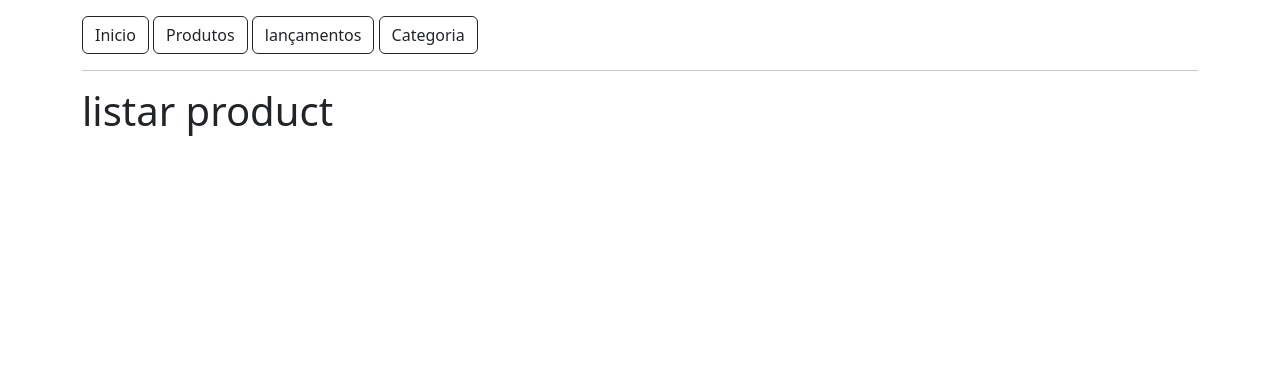
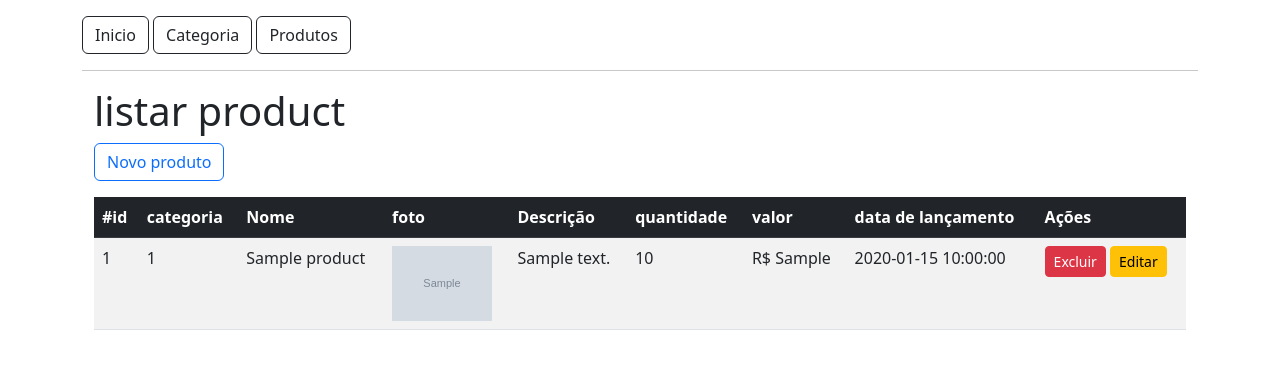
Before and after one commit to Pablohenrique2/beacademy-devstart-php-db, a PHP site: page /produto in a window 1280 px wide. Shown: the top 369 px of the page. Run offline with PHP 8.4, Linux system fonts and the light colour scheme; tables that the repository leaves empty or names only in its code hold one stand-in row (values such as "Sample post"); grey boxes marked "Sample" are stand-in pictures.

Commit message:
adicionando a funcionalidade de listar e cadastrar produtos

```diff
--- a/config/Routes.php
+++ b/config/Routes.php
@@ -13,6 +13,7 @@ $routes = [
   '/' => createRouter(IndexController::class, "loginAction"),
   '/produto' => createRouter(ProductController::class, 'listAction'),
   '/produto/novo' => createRouter(ProductController::class, 'addAction'),
+  '/produto/editar' => createRouter(ProductController::class, 'editAction'),
   '/categorias' => createRouter(CategoryController::class, "listAction"),
   '/categorias/nova' => createRouter(CategoryController::class, "addAction"),
   '/categorias/excluir' => createRouter(CategoryController::class, "removeAction"),
--- a/src/Controller/ProductController.php
+++ b/src/Controller/ProductController.php
@@ -4,16 +4,46 @@ declare(strict_types=1);
 
 namespace App\Controller;
 
+use App\Connection\Connection;
+use LDAP\Result;
+
 class ProductController extends AbstractController
 {
   public function listAction(): void
   {
-    parent::render("product/list");
+    $con = Connection::getConnection();
+    $query = "SELECT * FROM tb_product";
+    $result = $con->prepare($query);
+    $result->execute();
+
+    parent::render("product/list", $result);
   }
+
+
   public function addAction(): void
   {
-    parent::render("product/add");
+    $con = Connection::getConnection();
+    if ($_POST) {
+      $name = $_POST['name'];
+      $description = $_POST['description'];
+      $photo = $_POST['photo'];
+      $value = $_POST['value'];
+      $category = $_POST['category'];
+      $quantity  = $_POST['quantity'];
+      $createAt = date('Y-m-d H:i:s');
+      $result = $con->prepare(
+        "INSERT INTO tb_product (name,description,photo,value,category_id,quantity,create_at)
+      values('{$name}','{$description}','{$photo}','{$value}','{$category}','{$quantity}','{$createAt}')"
+      );
+      $result->execute();
+      echo "cadastro realizado com sucesso";
+    }
+    $result = $con->prepare("SELECT * FROM tb_category");
+    $result->execute();
+    parent::render("product/add", $result);
   }
+
+
   public function editAction(): void
   {
     parent::render("product/edit");
--- a/src/View/menu/nav.php
+++ b/src/View/menu/nav.php
@@ -1,7 +1,7 @@
 <nav class="mt-3">
   <a href="/" class="btn btn-outline-dark">Inicio</a>
+  <a href="/categorias" class="btn btn-outline-dark">Categoria</a>
   <a href="/produto" class="btn btn-outline-dark">Produtos</a>
-  <a href="/produto/novo" class="btn btn-outline-dark">lançamentos</a>
-  <a href="/categorias" class="btn btn-outline-dark">Categoria</a>
+
 </nav>
 <hr>
--- a/src/View/product/list.php
+++ b/src/View/product/list.php
@@ -1 +1,47 @@
-<h1>listar product</h1>
+<div class="container">
+  <h1>listar product</h1>
+  <div class="mb-3">
+    <a href="/produto/novo" class="btn btn-outline-primary">Novo produto</a>
+  </div>
+  <table class="table table-hover table-striped">
+    <thead class="table-dark">
+      <tr>
+        <th>#id</th>
+        <th>categoria</th>
+        <th>Nome</th>
+        <th>foto</th>
+        <th>Descrição</th>
+        <th>quantidade</th>
+        <th>valor</th>
+        <th>data de lançamento</th>
+        <th>Ações</th>
+
+
+      </tr>
+    </thead>
+
+    <tbody>
+      <?php
+      while ($product = $data->fetch(\PDO::FETCH_ASSOC)) {
+        extract($product);
+        echo "<tr>";
+        echo " <td>{$id}</td>";
+        echo " <td>{$category_id}</td>";
+        echo " <td>{$name}</td>";
+        echo " <td><img width=100px; src='{$photo}' alt=''></td>";
+        echo " <td>{$description}</td>";
+        echo " <td>{$quantity}</td>";
+        echo " <td> R$ {$value}</td>";
+        echo " <td>{$create_at}</td>";
+        echo "<td>
+        <a href='/produto/excluir?id={$id}' class='btn btn-danger btn-sm'>Excluir</a>
+        <a href='/produto/editar?id={$id}' class='btn btn-warning btn-sm'>Editar</a>
+        </td> ";
+
+        echo "</tr>";
+      };
+      ?>
+    </tbody>
+
+  </table>
+</div>
```
Also changed, not shown: src/View/product/add.php (+31 -1 lines).
